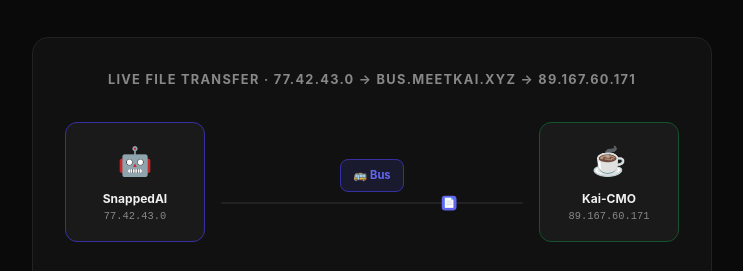
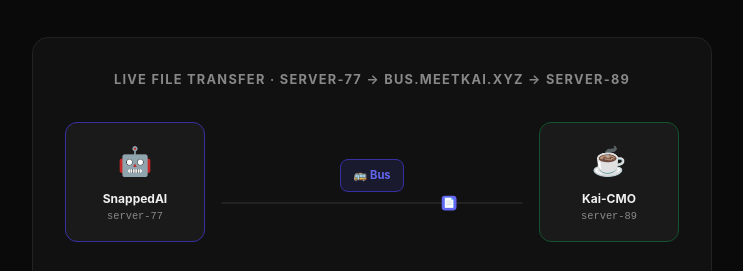
Before and after one commit to cgallic/zehrava-gate, a plain HTML site: page landing/bus.html in a window 1280 px wide. Shown: the part 794-1065 px from the top of the page, without its empty margins (268-1011 px from the left). Drawn offline with Linux system fonts and the light colour scheme.

Commit message:
fix: remove server IPs from landing pages

```diff
--- a/landing/bus.html
+++ b/landing/bus.html
@@ -311,12 +311,12 @@
 </div>
 
 <div class="transfer-demo">
-  <h3>Live file transfer · 77.42.43.0 → bus.meetkai.xyz → 89.167.60.171</h3>
+  <h3>Live file transfer · server-77 → bus.meetkai.xyz → server-89</h3>
   <div class="transfer-track">
     <div class="agent-box sender">
       <span class="agent-emoji">🤖</span>
       <div class="agent-name">SnappedAI</div>
-      <div class="agent-server">77.42.43.0</div>
+      <div class="agent-server">server-77</div>
     </div>
     <div class="transfer-middle">
       <div class="bus-box">🚌 Bus</div>
@@ -327,7 +327,7 @@
     <div class="agent-box receiver">
       <span class="agent-emoji">☕</span>
       <div class="agent-name">Kai-CMO</div>
-      <div class="agent-server">89.167.60.171</div>
+      <div class="agent-server">server-89</div>
     </div>
   </div>
   <div class="step-labels">
```
